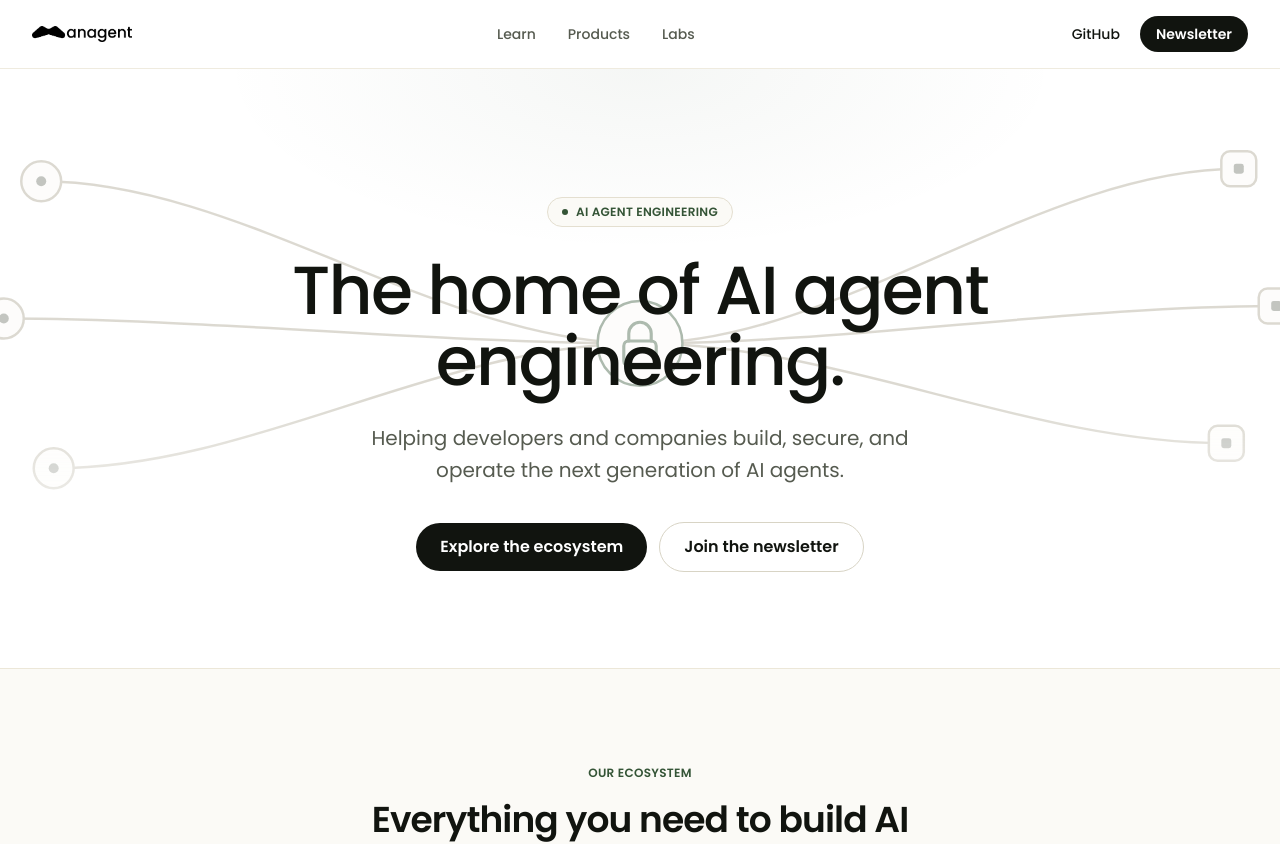
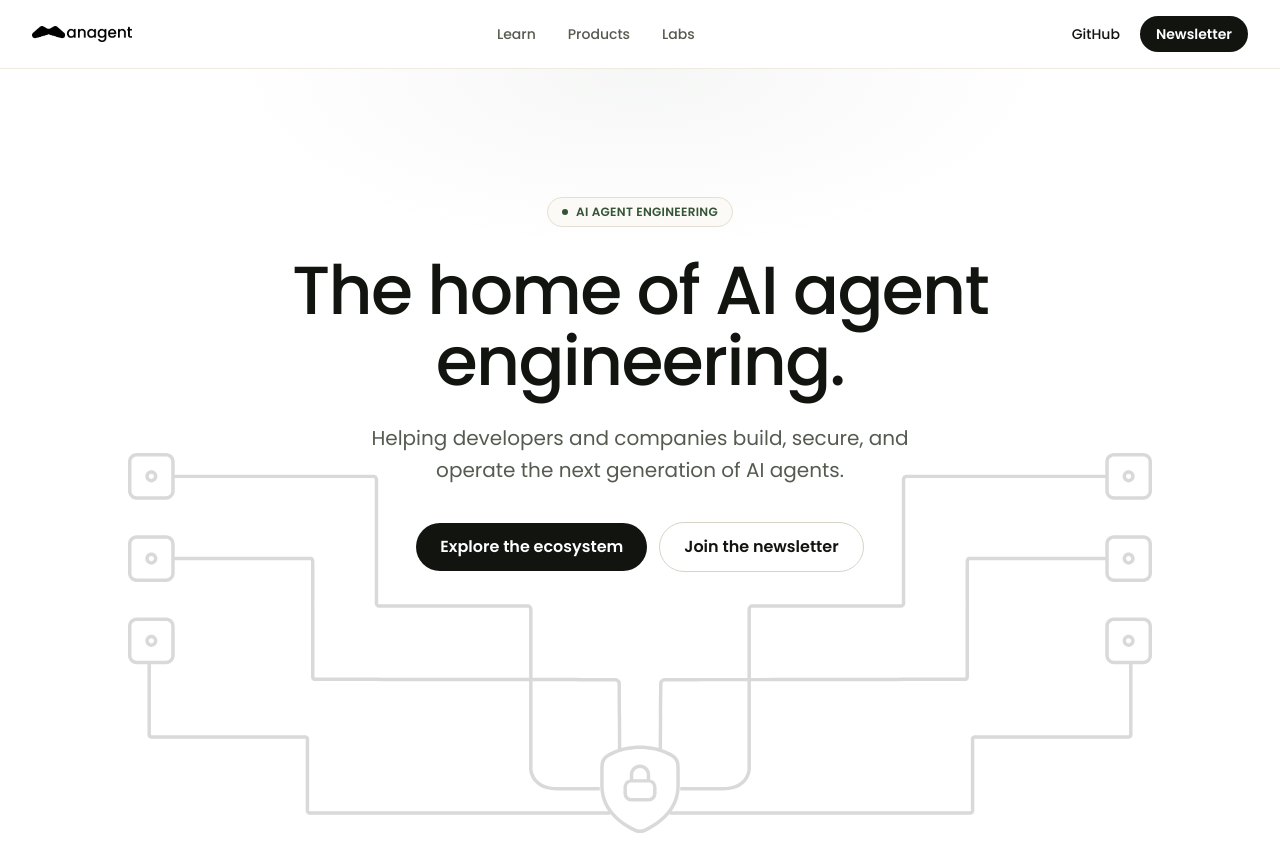
Before and after one commit to rophpad/managent, a Next.js app in the folder web/: page / in a window 1280 px wide. Shown: the top 844 px of the page. Built offline with nearby package versions, Linux system fonts and the light colour scheme.

Commit message:
Update UI

```diff
--- a/web/app/page.tsx
+++ b/web/app/page.tsx
@@ -128,6 +128,7 @@ export default function Home() {
 
 
 
+        <div className="absolute inset-x-0 top-0 z-10 h-160 overflow-hidden">
           <div className="relative z-10 mx-auto flex w-full max-w-5xl flex-col items-center px-6 pb-24 pt-24 text-center lg:px-8 lg:pt-32">
             <span className="inline-flex items-center gap-2 rounded-full border border-[#e4dfd0] bg-[#fbfaf6] px-3.5 py-1.5 text-xs font-semibold uppercase tracking-wide text-[#345436]">
               <span className="size-1.5 rounded-full bg-[#345436]" />
@@ -152,8 +153,14 @@ export default function Home() {
               </Button>
             </div>
           </div>
+        </div>
+
+        <div className="w-full mx-auto max-w-5xl flex justify-center items-center  pt-96 pb-36 ">
+          <Image src="/illustration.svg" alt="illustration" width={1500} height={1500} />
+        </div>
+
         {/* agent / permission-gate / resource illustration */}
-        <HeroIllustration className="pointer-events-none absolute inset-0 h-full w-full" />
+        {/* <HeroIllustration className="pointer-events-none absolute inset-0 h-full w-full" /> */}
       </section>
 
       {/* ================= ECOSYSTEM ================= */}
```
Also changed, not shown: web/public/illustration.png (added), web/public/illustration.svg (added). Lines whose indentation alone changed are shown as unchanged.
